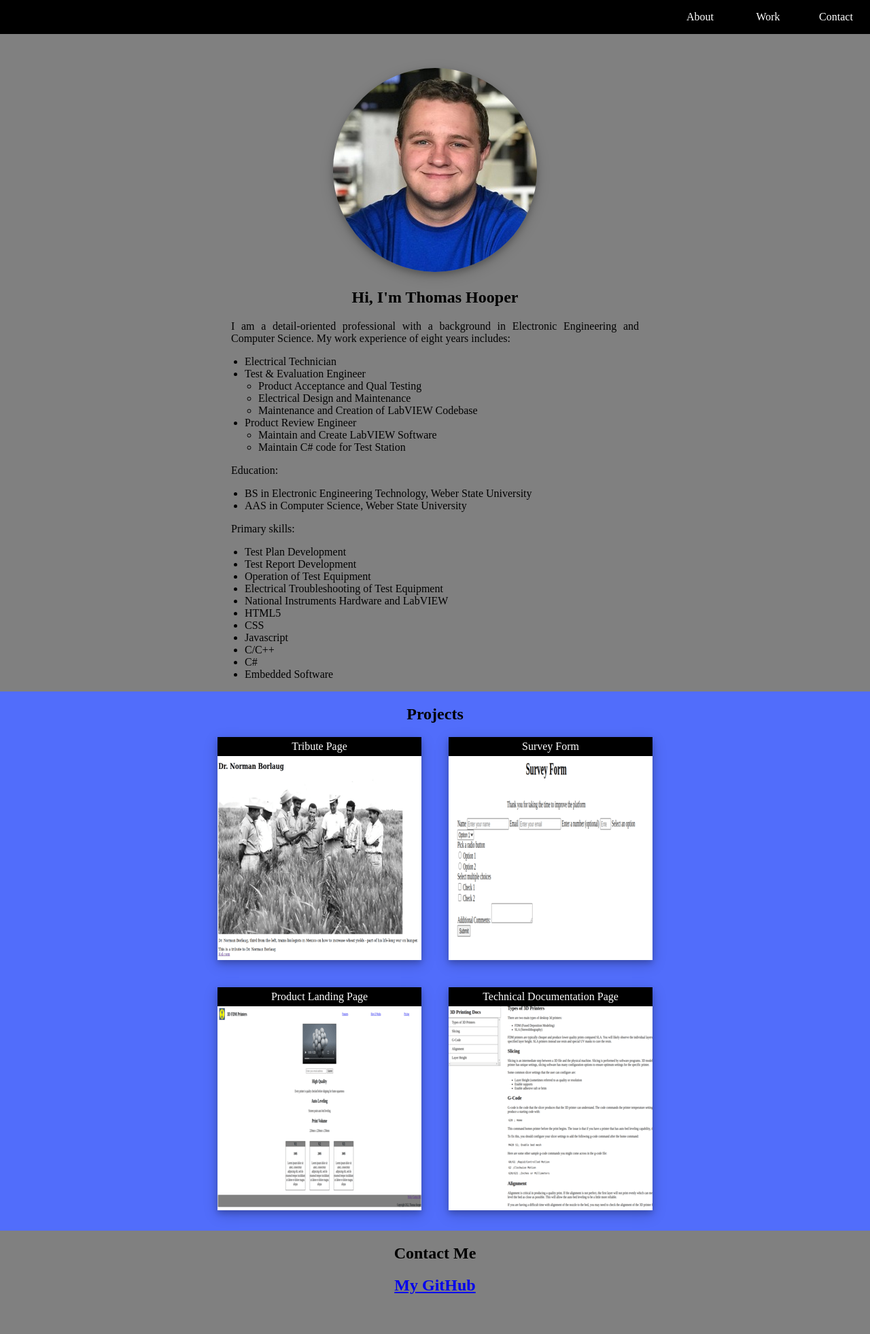
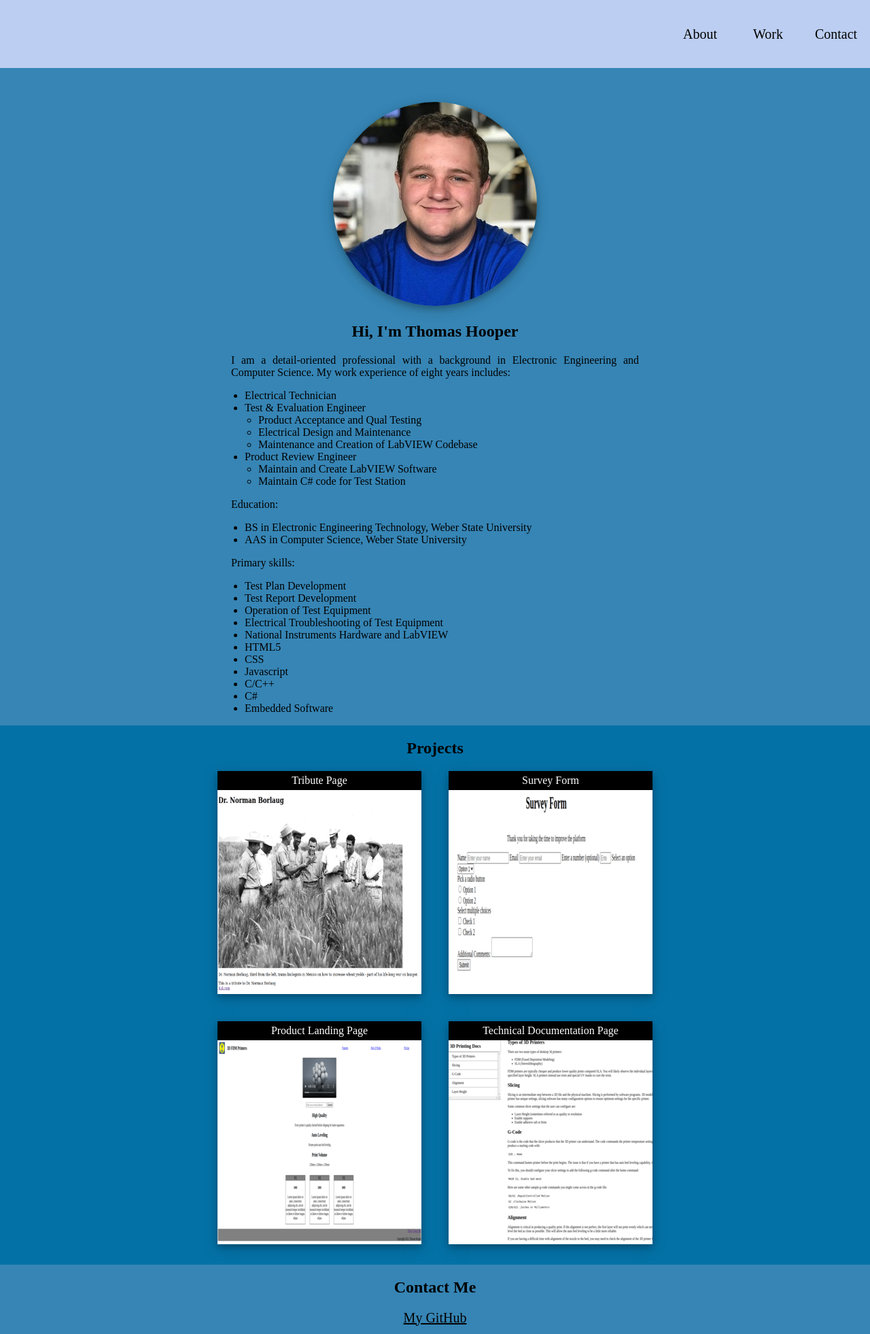
Before and after one commit to Super-Hooper/Super-Hooper-github.io, a plain HTML site: page index.html in a window 1280 px wide. Shown: the top 1962 px of the page at 68% size. Drawn offline with Linux system fonts and the light colour scheme.

Commit message:
update of color palette and element sizing and spacing

```diff
--- a/index.html
+++ b/index.html
@@ -83,7 +83,7 @@
         </section>
         <section id="contact">
             <h2>Contact Me</h2>
-            <a href="https://github.com/Super-Hooper" title="link to github account" id="profile-link" target="_blank"><h2>My GitHub</h2></a>
+            <a href="https://github.com/Super-Hooper" title="link to github account" id="profile-link" target="_blank">My GitHub</a>
         </section>
     </main>
 </body>
--- a/styles.css
+++ b/styles.css
@@ -10,27 +10,28 @@ body {
     display: grid;
     grid-template-columns: 100px 100px 100px;
     justify-content: end;
-    height: 50px;
-    background-color: black;
+    height: 100px;
+    background-color: #BCCEF1;
 }
 
 .menulink {
-    line-height: 50px;
+    line-height: 100px;
     text-align: center;
-    color: white;
+    color: black;
     text-decoration: none;
     box-sizing: border-box;
-    height: 50px;
+    height: 100px;
+    font-size: 20px;
 }
 
 .menulink:hover {
-    background-color: hsl(0, 2%, 22%);
+    background-color: #CFB5C7;
 }
 
 #main-doc {
-    margin-top: 50px;
+    margin-top: 100px;
     text-align: center;
-    background-color: hsl(0, 0%, 50%);
+    background-color: #3685B5;
     padding: 50px 0px 50px 0px;
 }
 
@@ -51,7 +52,7 @@ ul {
 }
 
 #projects {
-    background-color: hsl(230, 95%, 65%);
+    background-color: #0471A6;
     display: grid;
     grid-template-columns: auto auto;
     justify-content: center;
@@ -86,11 +87,27 @@ ul {
     display: block;
 }
 
+#contact a {
+    color: black;
+    font-size: 20px;
+    padding: 10px;
+    border-radius: 5px;
+}
+
+#contact a:hover {
+    background-color: #CFB5C7;
+}
+
 @media(max-width: 600px) {
     #navbar {
         grid-template-columns: 100%;
         justify-content: center;
         height: auto;
+    }
+
+    .menulink {
+        line-height: 50px;
+        height: 50px;
     }
 
     #main-doc {
```
